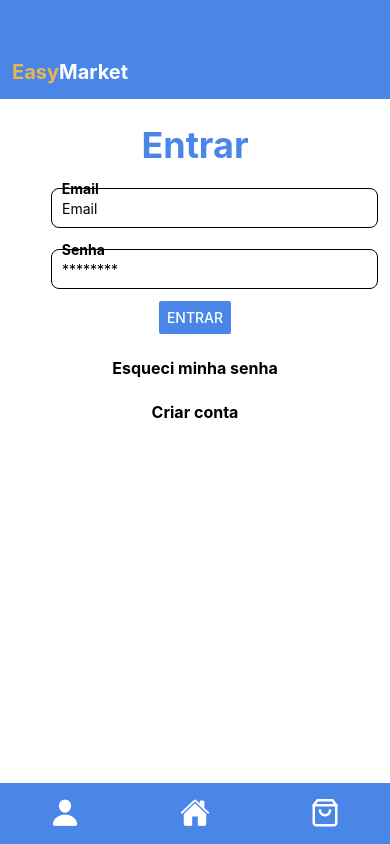
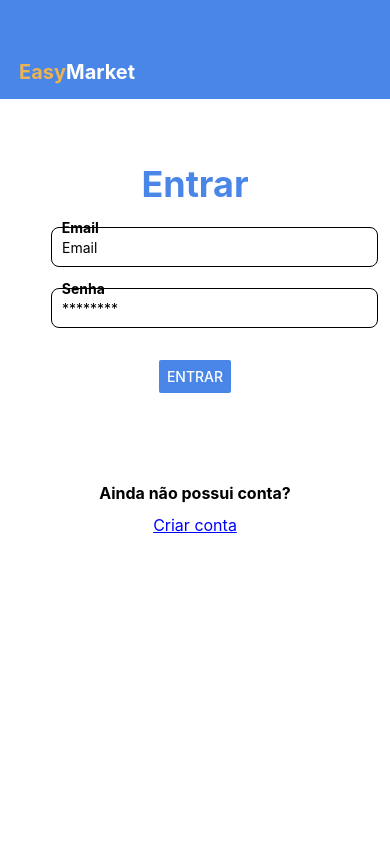
Before and after one commit to DaviMarinho/PlanBots-EasyMarket, a React Native app in the folder Frontend/: screen /login in a window 390 px wide. Built offline with nearby package versions, Linux system fonts and the light colour scheme.

Commit message:
some final fixes before final deploy
Signed-off-by: thiagof99 <thiago3399@hotmail.com>

```diff
--- a/Frontend/src/components/header/index.js
+++ b/Frontend/src/components/header/index.js
@@ -25,14 +25,6 @@ const Header = () => {
             }}
           >
             <AntDesign name="reload1" size={30} color="#FFF" />
-          </TouchableOpacity>
-          <TouchableOpacity
-            onPress={() => {
-              userClean();
-              navigation.navigate("home");
-            }}
-          >
-            <MaterialIcons name="exit-to-app" size={30} color="#FFF" />
           </TouchableOpacity>
         </View>
       )}
@@ -63,10 +55,11 @@ const styles = StyleSheet.create({
   logo: {
     flex: 1,
     flexDirection: "row",
+    left: 7,
   },
   icons: {
     flexDirection: "row",
-    width: 70,
+    width: 40,
     justifyContent: "space-between",
   },
 });
--- a/Frontend/src/components/navbar/index.js
+++ b/Frontend/src/components/navbar/index.js
@@ -7,10 +7,11 @@ import { useData } from '../../context/';
 
 const Navbar = () => {
   const navigation = useNavigation();
-  const { userData, storeData, setStoreData } = useData();
+  const { userData, storeData, setStoreData, showNav } = useData();
 
   return (
-    <View style={styles.container}>
+    (showNav ?
+      (< View style={styles.container} >
         <TouchableOpacity
           style={styles.icon}
           onPress={() => {
@@ -30,7 +31,7 @@ const Navbar = () => {
 
         <TouchableOpacity
           style={styles.icon}
-        onPress={() => navigation.navigate('home') }
+          onPress={() => navigation.navigate('home')}
         >
           <Ionicons
             name="home"
@@ -59,7 +60,7 @@ const Navbar = () => {
             color="#FFF"
           />
         </TouchableOpacity>
-    </View >
+      </View >) : <></>)
   );
 };
 
--- a/Frontend/src/context/index.js
+++ b/Frontend/src/context/index.js
@@ -8,6 +8,7 @@ const DataProvider = ({ children }) => {
   const [userData, setUserData] = useState();
   const [storeData, setStoreData] = useState();
   const [markers, setMarkers] = useState();
+  const [showNav, setShowNav] = useState(false);
 
   // const onDataDidChange = (data) => {
   //   if (data) {
@@ -48,7 +49,9 @@ const DataProvider = ({ children }) => {
         storeData,
         setStoreData,
         markers,
-        getStoreLocations
+        getStoreLocations,
+        showNav,
+        setShowNav,
       }}
     >
       {children}
--- a/Frontend/src/scenes/editStore/index.js
+++ b/Frontend/src/scenes/editStore/index.js
@@ -1,4 +1,4 @@
-import React, { useState } from "react";
+import React, { useState, useEffect } from "react";
 import {
   StyleSheet,
   View,
@@ -16,7 +16,7 @@ import * as ImagePicker from 'expo-image-picker';
 import InputField from '../../components/inputField';
 
 const editStore = ({ navigation }) => {
-  const { storeData, setStoreData } = useData();
+  const { storeData, setStoreData, showNav, setShowNav } = useData();
   const storeID = storeData._id;
   const [storeName, setStoreName] = useState(storeData.storeName);
   const [storeDescription, setStoreDescription] = useState(storeData.storeDescription);
--- a/Frontend/src/scenes/homepage/index.js
+++ b/Frontend/src/scenes/homepage/index.js
@@ -16,7 +16,11 @@ const HomePage = ({ navigation }) => {
   const [initialPosition, setInitialPosition] = useState(null);
   const [radius, setRadius] = useState(500);
   const [storeType, setStoreType] = useState("sem filtro");
-  const { markers, getStoreLocations, userData } = useData();
+  const { markers, getStoreLocations, userData, setShowNav, showNav } = useData();
+
+  useEffect(() => {
+    setShowNav(true);
+  }, [showNav, userData]);
 
   const getUserLocation = () => {
     Location.installWebGeolocationPolyfill();
--- a/Frontend/src/scenes/login/index.js
+++ b/Frontend/src/scenes/login/index.js
@@ -1,4 +1,4 @@
-import React, { useState } from 'react';
+import React, { useEffect, useState } from 'react';
 import { StyleSheet, View, Text, Button, ToastAndroid } from 'react-native';
 import { loginUser, getStoreData } from '../../services/apiservices';
 import { useData } from '../../context/';
@@ -7,7 +7,11 @@ import InputField from '../../components/inputField';
 const Login = ({ navigation }) => {
   const [email, setEmail] = useState('');
   const [password, setPassword] = useState('');
-  const { userData, setUserData, setStoreData, storeData } = useData();
+  const { userData, setUserData, setStoreData, storeData, showNav, setShowNav } = useData();
+
+  useEffect(() => {
+    setShowNav(false);
+  }, [showNav, userData]);
 
   const getStoreDataFromAPI = (storeID) => {
     getStoreData(storeID)
@@ -47,9 +51,9 @@ const Login = ({ navigation }) => {
         </View>
         <View style={styles.additionalOptions}>
           <Text style={styles.additionalOptionsText}>
-            Esqueci minha senha
+            Ainda não possui conta?
           </Text>
-          <Text style={styles.additionalOptionsText} onPress={() => navigation.navigate('register')}>
+          <Text style={styles.newAccount} onPress={() => navigation.navigate('register')}>
             Criar conta
           </Text>
         </View>
@@ -70,6 +74,7 @@ const styles = StyleSheet.create({
     color: 'rgb(74,134,232)',
     paddingTop: 12,
     paddingBottom: 12,
+    marginTop: '10%',
   },
   content: {
     paddingTop: 12,
@@ -92,19 +97,27 @@ const styles = StyleSheet.create({
     paddingLeft: 12,
   },
   additionalOptions: {
-    marginTop: 12,
+    marginTop: "20%",
     marginBottom: 12,
     alignItems: 'center',
+  },
+  newAccount: {
+    marginBottom: 6,
+    fontSize: 16,
+    padding: 6,
+    color: 'blue',
+    textDecorationLine: 'underline',
   },
   additionalOptionsText: {
     fontWeight: 'bold',
     marginTop: 6,
-    marginBottom: 6,
     fontSize: 16,
     padding: 6,
+    color: "#000",
   },
   button: {
     alignItems: 'center',
+    marginTop: '5%',
   }
 });
 
--- a/Frontend/src/scenes/signup/index.js
+++ b/Frontend/src/scenes/signup/index.js
@@ -1,4 +1,4 @@
-import React, { useState } from "react";
+import React, { useState, useEffect } from "react";
 import {
   StyleSheet,
   View,
@@ -12,6 +12,7 @@ import { registerUser } from "../../services/apiservices";
 import InputField from "../../components/inputField";
 import Ionicons from "react-native-vector-icons/Ionicons";
 import * as ImagePicker from "expo-image-picker";
+import { useData } from '../../context/';
 
 const Signup = ({ navigation }) => {
   const [email, setEmail] = useState("");
@@ -20,6 +21,12 @@ const Signup = ({ navigation }) => {
   const [password, setPassword] = useState("");
   const [confirmPassword, setConfirmPassword] = useState("");
   const [image, setImage] = useState(null);
+  const { setShowNav, showNav } = useData();
+
+  useEffect(() => {
+    setShowNav(false);
+  }, [showNav]);
+
 
   const registrar = () => {
     const dict = {
@@ -136,7 +143,7 @@ const Signup = ({ navigation }) => {
             style={styles.additionalOptionsText}
             onPress={() => navigation.navigate("login")}
           >
-            Realizar login
+            Voltar a tela de login
           </Text>
         </View>
       </View>
@@ -178,19 +185,20 @@ const styles = StyleSheet.create({
     alignItems: "center",
   },
   additionalOptions: {
-    marginTop: 12,
+    marginTop: "10%",
     marginBottom: 12,
     alignItems: "center",
   },
   additionalOptionsText: {
-    fontWeight: "bold",
-    marginTop: 6,
     marginBottom: 6,
     fontSize: 16,
     padding: 6,
+    color: 'blue',
+    textDecorationLine: 'underline',
   },
   button: {
     alignItems: "center",
+    marginTop: "5%",
   },
 });
 
--- a/Frontend/src/scenes/userAccountScreen/index.js
+++ b/Frontend/src/scenes/userAccountScreen/index.js
@@ -1,14 +1,17 @@
 import React from "react";
-import { View, ScrollView, StyleSheet, Text, Image } from "react-native";
+import { View, ScrollView, StyleSheet, Text, Image, TouchableOpacity } from "react-native";
 import Ionicons from "react-native-vector-icons/Ionicons";
 import { useData } from "../../context/";
+import MaterialIcons from "react-native-vector-icons/MaterialIcons";
+import { useNavigation } from "@react-navigation/native";
 
 const UserAccountScreen = ({ navigation }) => {
-  const { userData } = useData();
+  const { userData, userClean } = useData();
   const userID = userData._id;
   const userPhone = userData.phone;
   const userEmail = userData.email;
   const userCPF = userData.cpf;
+  const navigate = useNavigation();
 
   const renderPhoto = () => {
     if (userData.image == null) {
@@ -26,6 +29,15 @@ const UserAccountScreen = ({ navigation }) => {
 
   return (
     <View style={style.container}>
+      <TouchableOpacity
+        onPress={() => {
+          userClean();
+          navigate.navigate("login");
+        }}
+        style={{ alignSelf: "flex-end", marginBottom: '-5%', marginRight: 15, marginTop: 15 }}
+      >
+        <MaterialIcons name="exit-to-app" size={40} color="#4A86E8" />
+      </TouchableOpacity>
       <ScrollView>
         <View style={style.teste}>
           {renderPhoto()}
--- a/Frontend/src/services/baseService.js
+++ b/Frontend/src/services/baseService.js
@@ -1,5 +1,5 @@
 import axios from 'axios';
 
-const APIGeneral = axios.create({ baseURL: `http://192.168.0.61:3000` });
+const APIGeneral = axios.create({ baseURL: `https://planbots-easymarket.herokuapp.com/` });
 
 export default APIGeneral;
```
Also changed, not shown: Frontend/src/scenes/storePage/index.js (+18 -12 lines). Lines whose indentation alone changed are shown as unchanged.
